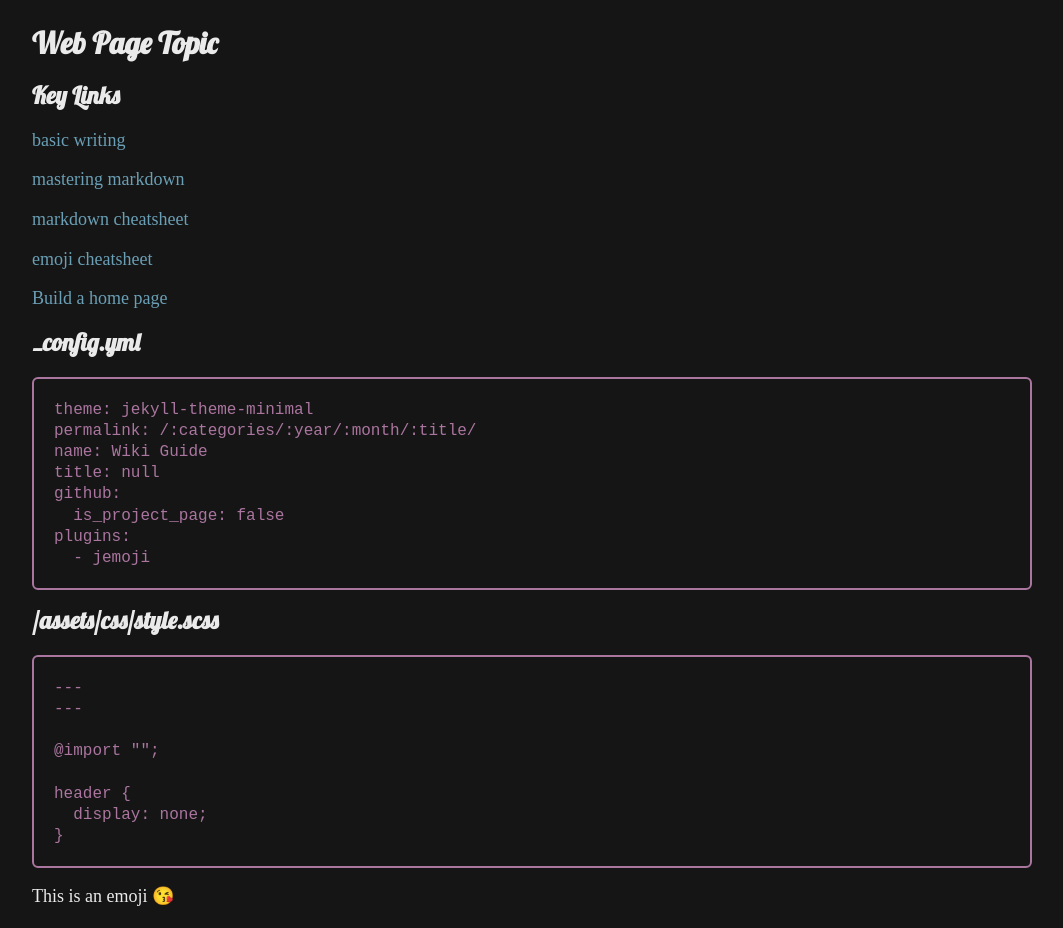
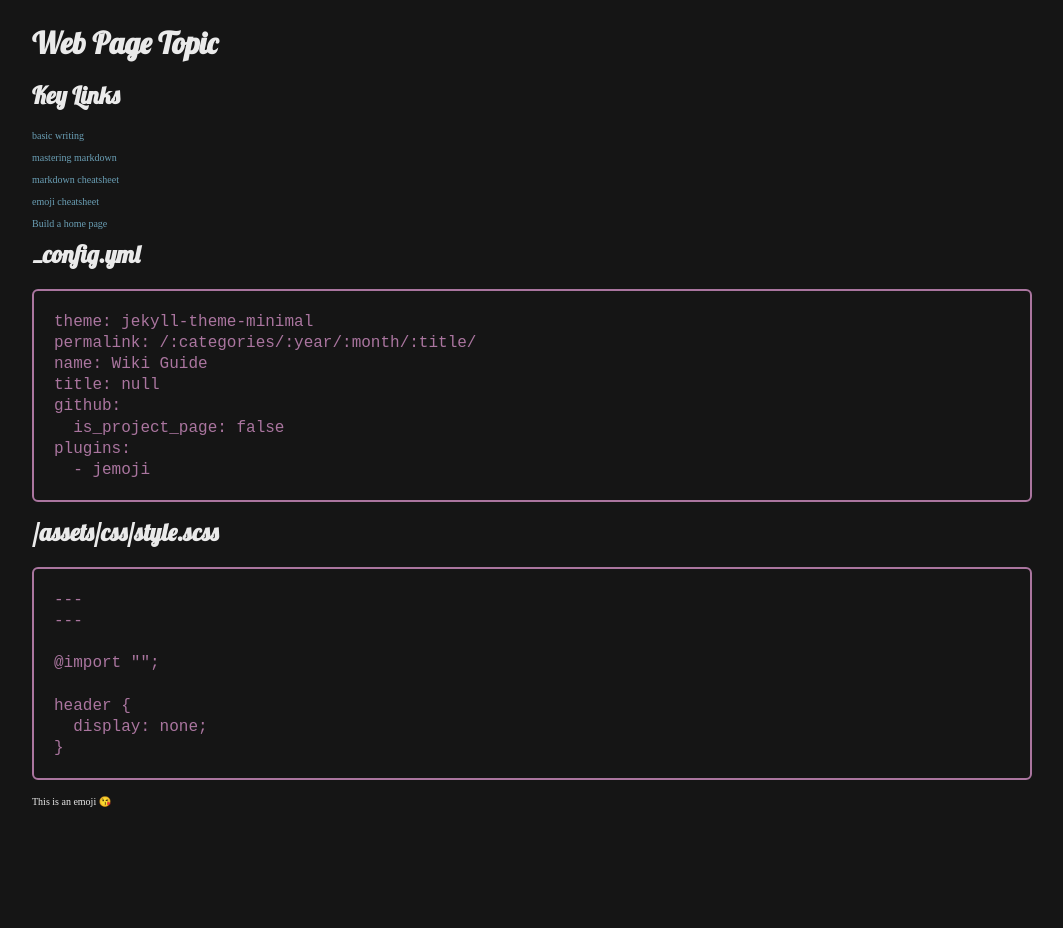
Before and after one commit to profphillips/wikibasics, a Jekyll site: the page built from index.md, in a window 1280 px wide. Shown: the whole page, without its empty margins (108-1171 px from the left). Built offline with Jekyll 4.4.1, drawn with Linux system fonts in a browser that asks for light colours; emoji names are drawn with the system emoji font; our own code applies the rules of GitHub Pages for plain Markdown files; after the commit the page ends 900 px from its top, so only the background shows below that.

Commit message:
Update style.scss

```diff
--- a/assets/css/style.scss
+++ b/assets/css/style.scss
@@ -68,7 +68,7 @@ body {
   //font-family: $body-font-family;
   //font-family: "Crimson Text";
     font-family: serif;
-  font-size: 18px;
+  font-size: 100%;
   //font-size: 16px;
   line-height: 1.2;
 }
```
